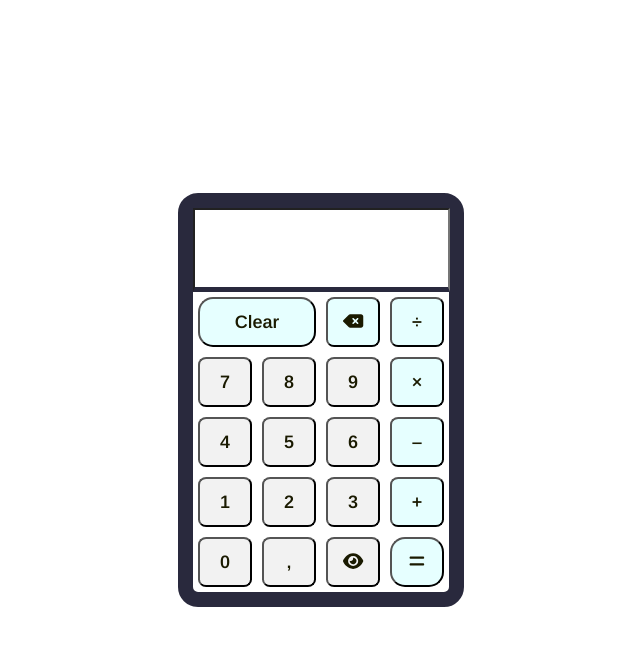
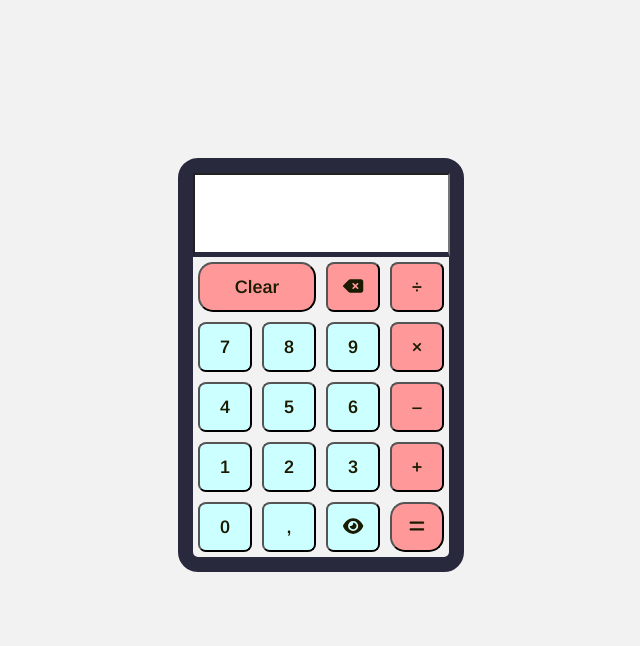
Before and after one commit to radoP9/calculator, a React (Create React App) app in the folder moja-aplikacja/: page / in a window 1280 px wide. Shown: the top 646 px of the page, without its empty margins (319-959 px from the left). Built offline with nearby package versions, Linux system fonts and the light colour scheme.

Commit message:
Add responsive scss

```diff
--- a/moja-aplikacja/src/App.js
+++ /dev/null
@@ -1,78 +0,0 @@
-import React, {createContext, useState} from "react";
-import {FontAwesomeIcon} from '@fortawesome/react-fontawesome';
-import {faDeleteLeft, faDivide, faMinus, faPlus, faXmark, faEquals, faCircleHalfStroke, faEye} from '@fortawesome/free-solid-svg-icons'
-import "./styles/App.scss";
-
-
-
-export const ThemeContext = createContext(null);
-
-const App = () => {
-    const [result, setResult] = useState("");
-    const [theme, setTheme] = useState("light");
-
-    const handleClick = (e) => {
-        setResult(result + (e.target.value))
-    }
-
-    const handleClear = () => {
-        setResult("");
-    }
-
-    const handleBackspace = () => {
-        setResult(result.slice(0, result.length - 1));
-    }
-
-    const handleCalculate = () => {
-        try {
-            setResult(eval(result));
-        } catch (error) {
-            setResult("Error")
-        }
-    }
-
-    const toggleTheme = () => {
-        setTheme((prevState) => (prevState === "light" ? "dark" : "light"));
-    }
-
-    return (
-        <>
-            <ThemeContext.Provider value={{theme, toggleTheme}}>
-
-                <div className="container" id={theme}>
-                    <form>
-                        <input type="text" value={result}/>
-                    </form>
-
-                    <div className="keypad" id="text">
-                        <button className="sideBtns" onClick={handleClear} id="clear">Clear</button>
-                        <button className="sideBtns" onClick={handleBackspace} id="backspace">
-                            <FontAwesomeIcon icon={faDeleteLeft}/>
-                        </button>
-                        <button className="sideBtns" value="/" onClick={handleClick}>&divide;</button>
-                        <button value="7" onClick={handleClick}>7</button>
-                        <button value="8" onClick={handleClick}>8</button>
-                        <button value="9" onClick={handleClick}>9</button>
-                        <button className="sideBtns" value="*" onClick={handleClick}>&times;</button>
-                        <button value="4" onClick={handleClick}>4</button>
-                        <button value="5" onClick={handleClick}>5</button>
-                        <button value="6" onClick={handleClick}>6</button>
-                        <button className="sideBtns" value="-" onClick={handleClick}>&ndash;</button>
-                        <button value="1" onClick={handleClick}>1</button>
-                        <button value="2" onClick={handleClick}>2</button>
-                        <button value="3" onClick={handleClick}>3</button>
-                        <button className="sideBtns" value="+" onClick={handleClick}>+</button>
-                        <button value="0" onClick={handleClick}>0</button>
-                        <button value="." onClick={handleClick}>,</button>
-                        <button className="sideBtns" onClick={handleCalculate} id="result">
-                            <FontAwesomeIcon icon={faEquals}/>
-                        </button>
-                        <button><FontAwesomeIcon icon={faEye} onClick={toggleTheme}/></button>
-                    </div>
-                </div>
-            </ThemeContext.Provider>
-        </>
-    )
-}
-
-export default App;
--- /dev/null
+++ b/moja-aplikacja/src/components/App.js
@@ -0,0 +1,99 @@
+import React, {useEffect, useState} from "react";
+import {FontAwesomeIcon} from '@fortawesome/react-fontawesome';
+import {faDeleteLeft, faEquals, faEye} from '@fortawesome/free-solid-svg-icons'
+import "../styles/App.scss";
+
+
+const App = () => {
+    const getValues = () => {
+        const storedValues = localStorage.getItem("resultList")
+        if (!storedValues) return [];
+        return JSON.parse(storedValues)
+    }
+
+    const [result, setResult] = useState("");
+    const [resultArray, setResultArray] = useState(getValues());
+    const [ifTrue, setIfTrue] = useState(false);
+    const [theme, setTheme] = useState("light");
+
+    useEffect(() => {
+        localStorage.setItem("resultList", JSON.stringify(resultArray))
+    }, [resultArray])
+    useEffect(() => {
+        setResultArray([...resultArray, result])
+    }, [ifTrue])
+
+
+    useEffect(() => {
+        if (theme === "light") {
+            document.querySelector("body").style.backgroundColor = "#f2f2f2";
+        } else if (theme === "dark") {
+            document.querySelector("body").style.backgroundColor = "#b3cce6";
+        }
+    }, [theme])
+
+    const handleClick = (e) => {
+        setResult(result + (e.target.value));
+    }
+
+    const handleClear = () => {
+        setResult("");
+    }
+
+    const handleBackspace = () => {
+        setResult(result.slice(0, result.length - 1));
+    }
+
+    const handleCalculate = () => {
+        try {
+            setResult(eval(result));
+        } catch (error) {
+            setResult("Error");
+        }
+        setIfTrue(prevState => !prevState);
+    }
+
+    const toggleTheme = () => {
+        setTheme((theme) => (theme === "light" ? "dark" : "light"));
+    }
+
+    return (
+        <>
+            <div className={theme === "light" ? "container light" : "container dark"}>
+                <form>
+                    <input type="text" value={result}/>
+                </form>
+
+                <div className="keypad" id="text">
+                    <button className="sideBtns" onClick={handleClear} id="clear">Clear</button>
+                    <button className="sideBtns" onClick={handleBackspace} id="backspace">
+                        <FontAwesomeIcon icon={faDeleteLeft}/>
+                    </button>
+                    <button className="sideBtns" value="/" onClick={handleClick}>&divide;</button>
+                    <button value="7" onClick={handleClick}>7</button>
+                    <button value="8" onClick={handleClick}>8</button>
+                    <button value="9" onClick={handleClick}>9</button>
+                    <button className="sideBtns" value="*" onClick={handleClick}>&times;</button>
+                    <button value="4" onClick={handleClick}>4</button>
+                    <button value="5" onClick={handleClick}>5</button>
+                    <button value="6" onClick={handleClick}>6</button>
+                    <button className="sideBtns" value="-" onClick={handleClick}>&ndash;</button>
+                    <button value="1" onClick={handleClick}>1</button>
+                    <button value="2" onClick={handleClick}>2</button>
+                    <button value="3" onClick={handleClick}>3</button>
+                    <button className="sideBtns" value="+" onClick={handleClick}>+</button>
+                    <button value="0" onClick={handleClick}>0</button>
+                    <button value="." onClick={handleClick}>,</button>
+                    <button className="sideBtns" onClick={handleCalculate} id="result">
+                        <FontAwesomeIcon icon={faEquals}/>
+                    </button>
+                    <button>
+                        <FontAwesomeIcon icon={faEye} onClick={toggleTheme}/>
+                    </button>
+                </div>
+            </div>
+        </>
+    )
+}
+
+export default App;
--- a/moja-aplikacja/src/index.js
+++ b/moja-aplikacja/src/index.js
@@ -3,7 +3,7 @@ import ReactDOM from 'react-dom/client';
 
 
 
-import App from './App';
+import App from './components/App';
 
 
 const root = ReactDOM.createRoot(document.getElementById('root'));
--- a/moja-aplikacja/src/styles/App.scss
+++ b/moja-aplikacja/src/styles/App.scss
@@ -1,18 +1,6 @@
 @import url('https://fonts.googleapis.com/css2?family=Arimo:wght@400;500;600&display=swap');
 @import url('https://css.gg/push-left.css');
-
-
-
-$numbBtnsColor: #f2f2f2; //#ccffcc
-$sideBtnsColor: #e6ffff; // #ddff99
-$containerColor: #fff; // #34568b
-$inputTextColor: #000000; //
-$buttonTextColor: #1a1a00; // #000000
-$borderColor: #29293d; //
-$inputBgColor: #ffff; //
-$toggleLightBg: #fff;
-$toggleDarkBg: #000;
-
+@import "variables";
 
 * {
   font-family: 'Arimo', sans-serif;
@@ -26,24 +14,33 @@ body {
 }
 
 .container {
-  position: absolute;
-  top: 50%;
-  left: 50%;
-  transform: translate(-50%, -50%);
-  margin: 0 auto;
+  //position: absolute;
+  //top: 50%;
+  //left: 50%;
+  //transform: translate(-50%, -50%);
+  margin: 150px auto;
   width: 256px;
   text-align: center;
   border: 15px solid $borderColor;
   border-radius: 20px;
-  background-color: $containerColor;
 }
 
-#light {
+.light {
   background-color: $toggleLightBg;
 }
 
-#dark {
+.dark {
   background-color: $toggleDarkBg;
+  input {
+    background-color: $toggleDarkBg;
+    color: $toggleInputTxt;
+  }
+  .sideBtns {
+    background-color: $toggleSideBtns;
+  }
+  button {
+    background-color: $toggleBtns;
+  }
 }
 
 .keypad {
@@ -104,3 +101,10 @@ button {
   background-color: $sideBtnsColor;
   color: $buttonTextColor;
 }
+
+@media only screen and (max-width: 800px) {
+  body {
+    display: unset;
+    padding-top: 0;
+  }
+}
--- /dev/null
+++ b/moja-aplikacja/src/styles/_variables.scss
@@ -0,0 +1,13 @@
+$numbBtnsColor: #ccffff;
+$sideBtnsColor: #ff9999;
+$inputTextColor: #000000;
+$buttonTextColor: #1a1a00 ;
+$borderColor: #29293d;
+$inputBgColor: #ffff;
+
+//light, dark mode
+$toggleLightBg: #f2f2f2;
+$toggleDarkBg: #000;
+$toggleInputTxt: #ffffff;
+$toggleSideBtns: #80bfff;
+$toggleBtns: #cccccc;
```
Also changed, not shown: moja-aplikacja/src/styles/ChangeColorBtn.scss (added).
